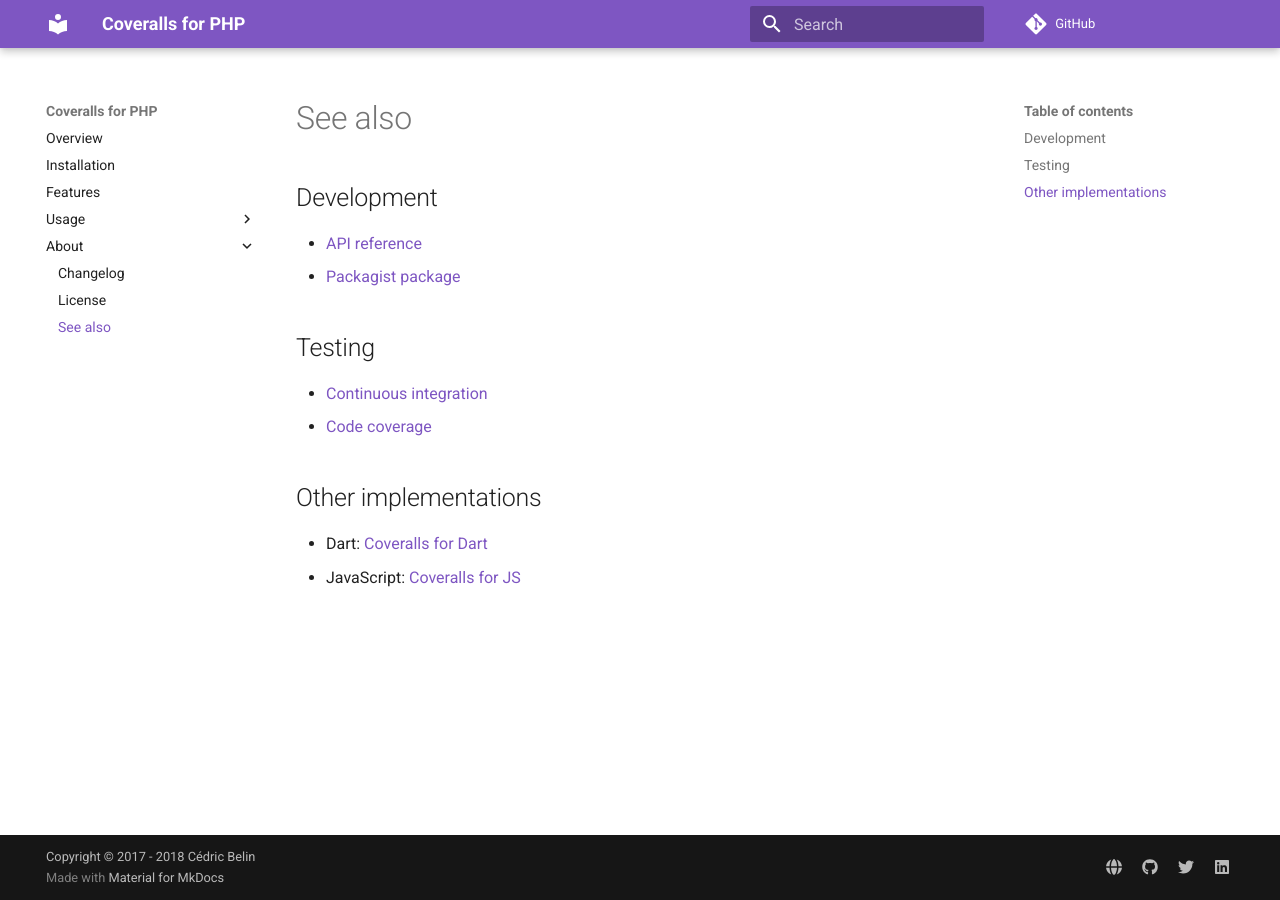
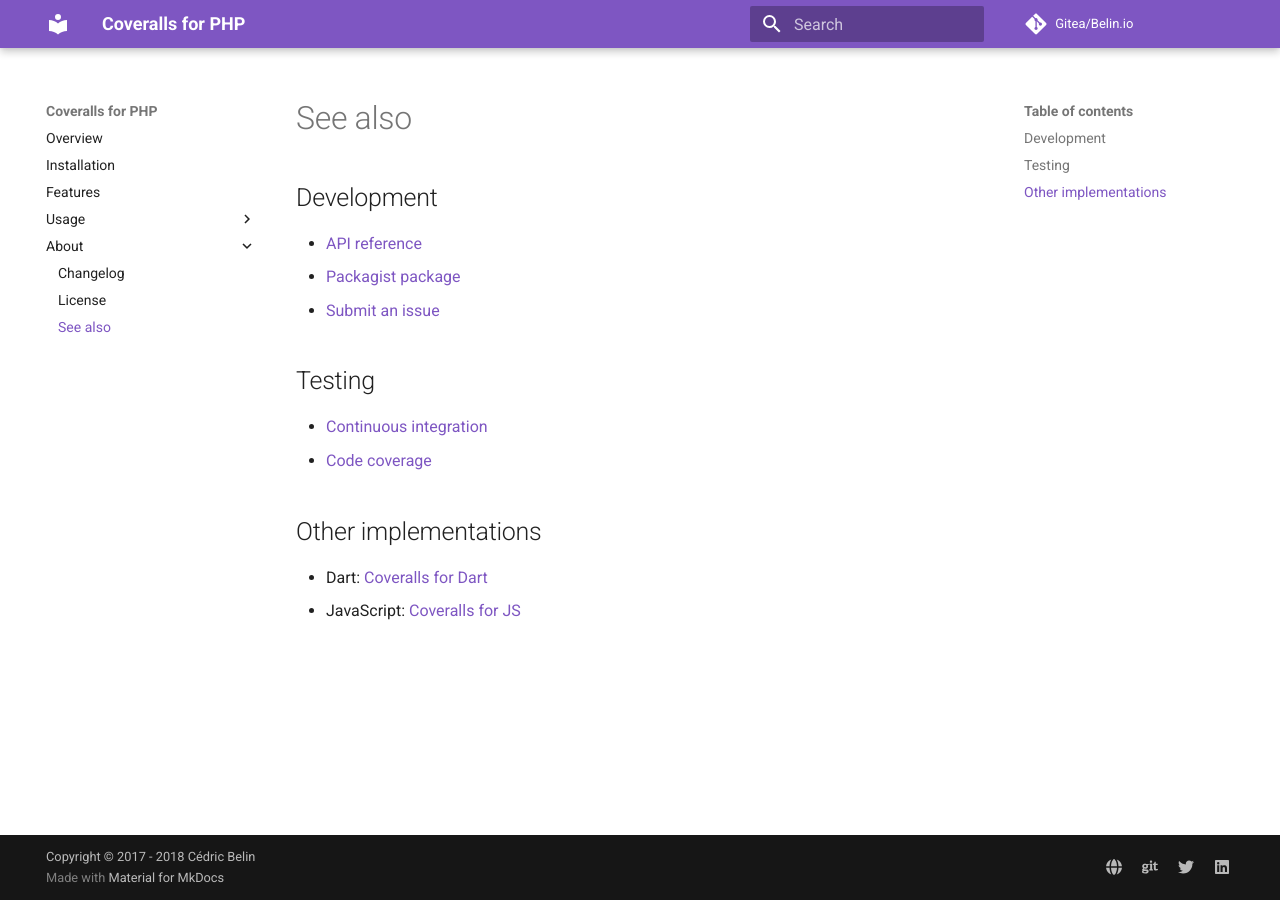
Before and after one commit to twinh/coveralls.php, an MkDocs documentation site: the page built from doc/about/see_also.md, in a window 1280 px wide. Built offline with MkDocs 1.6.1 and Material for MkDocs 9.7.7, drawn with Linux system fonts in a browser that asks for light colours; comment, search, counter and statistics services are not loaded.

```diff
--- a/composer.json
+++ b/composer.json
@@ -54,6 +54,6 @@
   },
   "support": {
     "docs": "https://dev.belin.io/coveralls.php/api",
-    "issues": "https://github.com/cedx/coveralls.php/issues"
+    "issues": "https://git.belin.io/cedx/coveralls.php/issues"
   }
 }
--- a/doc/about/see_also.md
+++ b/doc/about/see_also.md
@@ -3,6 +3,7 @@
 ## Development
 - [API reference](https://dev.belin.io/coveralls.php/api)
 - [Packagist package](https://packagist.org/packages/cedx/coveralls)
+- [Submit an issue](https://git.belin.io/cedx/coveralls.php/issues)
 
 ## Testing
 - [Continuous integration](https://travis-ci.com/cedx/coveralls.php)
--- a/mkdocs.yml
+++ b/mkdocs.yml
@@ -6,9 +6,9 @@ site_url: https://dev.belin.io/coveralls.php
 docs_dir: doc
 site_dir: web
 
-repo_name: GitHub
-repo_url: https://github.com/cedx/coveralls.php
-edit_uri: ''
+repo_name: Gitea/Belin.io
+repo_url: https://git.belin.io/cedx/coveralls.php
+edit_uri: _edit/master/doc/
 
 copyright: Copyright &copy; 2017 - 2018 Cédric Belin
 google_analytics:
@@ -18,7 +18,7 @@ google_analytics:
 extra:
   social:
   - {type: globe, link: 'https://belin.io'}
-  - {type: github, link: 'https://github.com/cedx'}
+  - {type: git, link: 'https://git.belin.io/cedx'}
   - {type: twitter, link: 'https://twitter.com/cedxbelin'}
   - {type: linkedin, link: 'https://linkedin.com/in/cedxbelin'}
 
```
Also changed, not shown: CHANGELOG.md (+2 -2 lines), README.md (+6 -3 lines).
